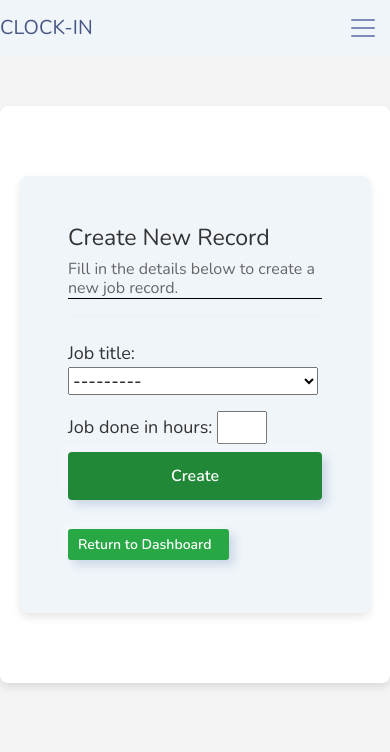
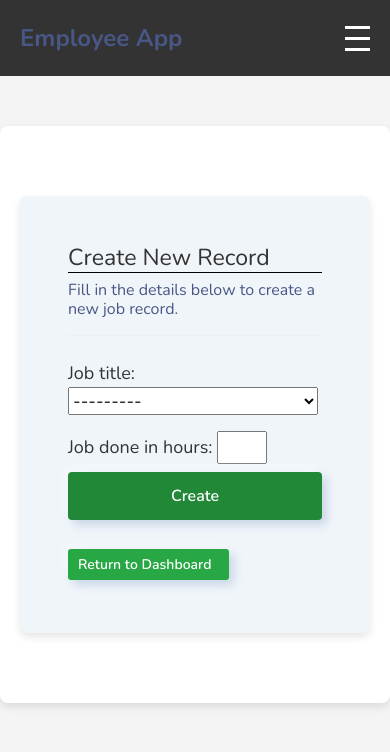
Before and after one commit to RimPeter/employeeapp-ver6, a Django app: page /add-job/ in a window 390 px wide. Shown: the top 752 px of the page. Run offline with Django 4.2, Linux system fonts and the light colour scheme; the visitor is signed in with stand-in values (Sample User, id 1).

Commit message:
Fix navbar function
burger icon did not work

```diff
--- a/employeeapp/static/css/style.css
+++ b/employeeapp/static/css/style.css
@@ -1,3 +1,82 @@
+/* .hhhh {
+    color: red;
+} */
+/* NAVBAR */
+.navbar {
+    display: flex;
+    justify-content: space-between;
+    align-items: center;
+    padding: 15px 20px;
+    background-color: #333;
+    color: white;
+    z-index: 2;
+}
+
+.navbar-brand {
+    font-size: 24px;
+    font-weight: bold;
+}
+
+.navbar-menu {
+    display: flex;
+    list-style: none;
+}
+
+.navbar-item {
+    margin-left: 20px;
+}
+
+.navbar-item a {
+    color: white;
+    text-decoration: none;
+    padding: 7px 10px;
+    transition: background 0.3s;
+}
+
+.navbar-item a:hover {
+    background-color: #555;
+}
+
+.navbar-toggle {
+    display: none;
+    flex-direction: column;
+    cursor: pointer;
+}
+
+.bar {
+    height: 3px;
+    width: 25px;
+    background-color: white;
+    margin: 4px 0;
+    transition: 0.4s;
+}
+
+/* Media Queries for Mobile View */
+@media (max-width: 768px) {
+    .navbar-menu {
+        position: absolute;
+        top: 60px;
+        right: 0;
+        background-color: #333;
+        flex-direction: column;
+        width: 100%;
+        display: none;
+    }
+
+    .navbar-menu.active {
+        display: flex;
+    }
+
+    .navbar-item {
+        margin: 15px 0;
+        text-align: center;
+    }
+
+    .navbar-toggle {
+        display: flex;
+    }
+}
+
 body {
     /* font-family: Arial, sans-serif; */
     background-color: #f4f4f4;
@@ -220,7 +299,7 @@ button i.fa-user {
     /* Full viewport height to demonstrate vertical centering */
 }
 
-h6 {
+h3 {
     color: #666;
     border-bottom: 1px solid black;
 }
--- a/employeeapp/templates/employeeapp/navbar.html
+++ b/employeeapp/templates/employeeapp/navbar.html
@@ -1,5 +1,93 @@
+{% comment %} <style>
+    * {
+    margin: 0;
+    padding: 0;
+    box-sizing: border-box;
+}
+
+body {
+    font-family: Arial, sans-serif;
+}
+
+.navbar {
+    display: flex;
+    justify-content: space-between;
+    align-items: center;
+    padding: 15px 20px;
+    background-color: #333;
+    color: white;
+    z-index: 2;
+}
+
+.navbar-brand {
+    font-size: 24px;
+    font-weight: bold;
+}
+
+.navbar-menu {
+    display: flex;
+    list-style: none;
+}
+
+.navbar-item {
+    margin-left: 20px;
+}
+
+.navbar-item a {
+    color: white;
+    text-decoration: none;
+    padding: 7px 10px;
+    transition: background 0.3s;
+}
+
+.navbar-item a:hover {
+    background-color: #555;
+}
+
+.navbar-toggle {
+    display: none;
+    flex-direction: column;
+    cursor: pointer;
+}
+
+.bar {
+    height: 3px;
+    width: 25px;
+    background-color: white;
+    margin: 4px 0;
+    transition: 0.4s;
+}
+
+/* Media Queries for Mobile View */
+@media (max-width: 768px) {
+    .navbar-menu {
+        position: absolute;
+        top: 60px;
+        right: 0;
+        background-color: #333;
+        flex-direction: column;
+        width: 100%;
+        display: none;
+    }
+
+    .navbar-menu.active {
+        display: flex;
+    }
+
+    .navbar-item {
+        margin: 15px 0;
+        text-align: center;
+    }
+
+    .navbar-toggle {
+        display: flex;
+    }
+}
+
+</style> {% endcomment %}
+{% comment %}
 <nav class="navbar navbar-expand-lg navbar-light bg-light">
-    <a class="navbar-brand" href="{% url 'clockin' %}">CLOCK-IN</a>
+    <a class="navbar-brand hhhh" href="{% url 'clockin' %}">CLOCK-IN</a>
     <button class="navbar-toggler" type="button" data-toggle="collapse" data-target="#navbarNav" aria-controls="navbarNav" aria-expanded="false" aria-label="Toggle navigation">
         <span class="navbar-toggler-icon"></span>
     </button>
@@ -16,4 +104,28 @@
             </li>
         </ul>
     </div>
-</nav>
+</nav>  {% endcomment %}
+
+<nav class="navbar">
+        <div class="navbar-brand">Employee App</div>
+        <div class="navbar-toggle" id="mobile-menu">
+            <span class="bar"></span>
+            <span class="bar"></span>
+            <span class="bar"></span>
+        </div>
+        <ul class="navbar-menu">
+            <li class="navbar-item"><a href="{% url 'clockin' %}">Clock in</a></li>
+            <li class="navbar-item"><a href="{% url 'dashboard' %}">Dashboard</a></li>
+            <li class="navbar-item"><a href="{% url 'add-job' %}">Add Job</a></li>
+            <li class="navbar-item"><a href="{% url 'logout' %}">Logout</a></li>
+        </ul>
+    </nav>
+
+    <script>
+        const mobileMenu = document.getElementById('mobile-menu');
+        const navbarMenu = document.querySelector('.navbar-menu');
+
+        mobileMenu.addEventListener('click', () => {
+            navbarMenu.classList.toggle('active');
+        });
+    </script>
--- a/employeeapp/templates/employeeapp/update-record.html
+++ b/employeeapp/templates/employeeapp/update-record.html
@@ -2,7 +2,7 @@
 
 <body>
   <div class="container bg-light shadow-md p-5 form-layout text-center">
-    <h3>Update record</h3>
+    <h3>Update Record</h3>
 
     <h6>Update your record down below.</h6>
 
--- a/employeeapp/templates/employeeapp/view-record.html
+++ b/employeeapp/templates/employeeapp/view-record.html
@@ -1,10 +1,11 @@
 {% extends 'employeeapp/base.html' %} {% block content %}
+
 <div class="container bg-light shadow-md p-5 form-layout frame">
   <h3>View Record</h3>
   <hr />
   <br />
   <p><strong>Worker:</strong> {{ jobdone.worker }}</p>
-  <p><strong>Related Name:</strong> {{ jobdone.related_name }}</p>
+  {% comment %} <p><strong>Related Name:</strong> {{ jobdone.related_name }}</p> {% endcomment %}
   <p><strong>Job Title:</strong> {{ jobdone.job_title }}</p>
   <p><strong>Job Done in Hours:</strong> {{ jobdone.job_done_in_hours }}</p>
   <p><strong>Date Created:</strong> {{ jobdone.date_created }}</p>
--- a/employeeapp/urls.py
+++ b/employeeapp/urls.py
@@ -14,4 +14,5 @@ urlpatterns = [
     path('delete-job/<str:pk>/', views.delete_job, name='delete-job'),
     path('clockin/', clock_in_view, name='clockin'),
     path('clockout/', clock_out_view, name='clockout'),
+    path('navbar2/', views.navbar2, name='navbar2'),
 ]
--- a/employeeapp/views.py
+++ b/employeeapp/views.py
@@ -11,6 +11,9 @@ from .models import JobsDone, ClockIn
 
 def home(request):
     return render(request, 'employeeapp/index.html')
+
+def navbar2(request):
+    return render(request, 'employeeapp/navbar2.html')
 
 def register(request):
     form = CustomUserCreationForm()
```
Also changed, not shown: employeeapp/templates/employeeapp/navbar2.html (added, +118 -0 lines).
